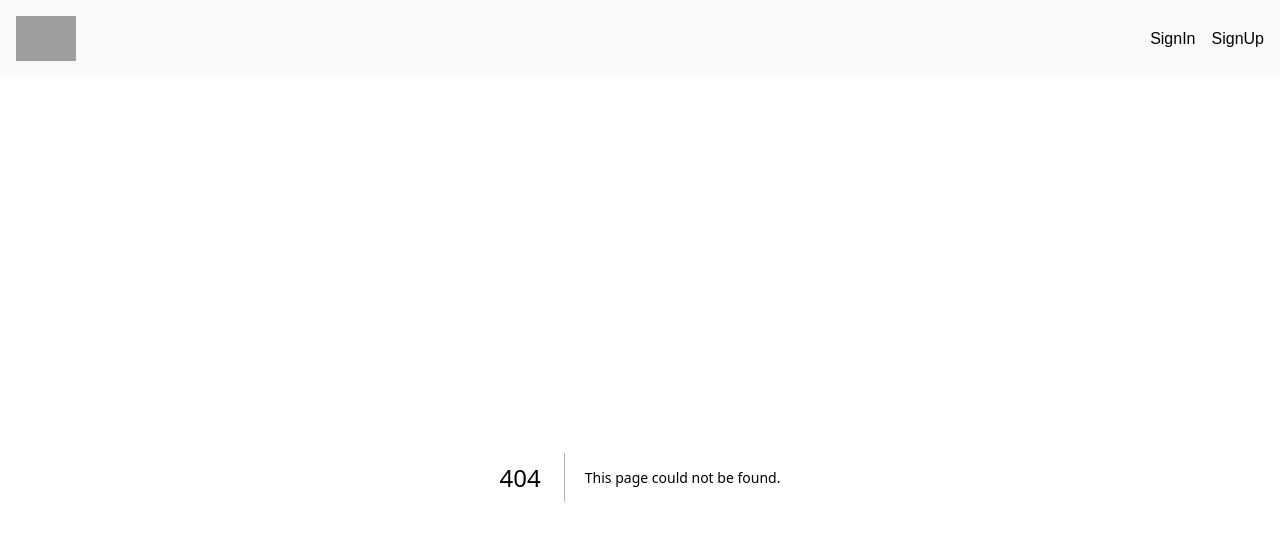
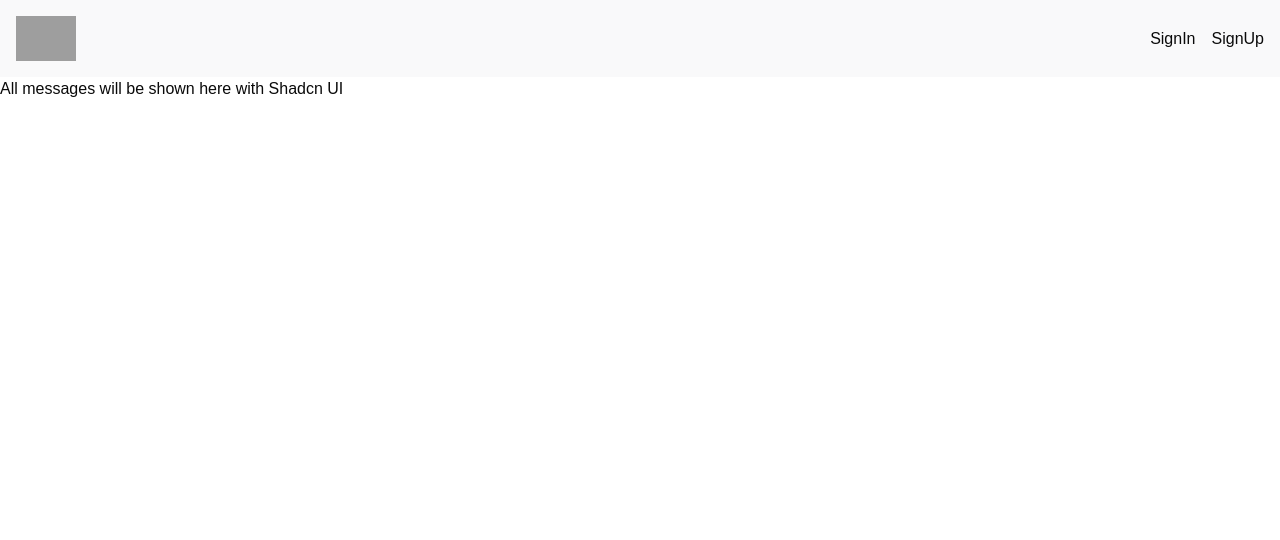
Before and after one commit to huzidev/next-chat, a Next.js app: page /messages in a window 1280 px wide. Before the commit this address had no page. Shown: the top 540 px of the page. Built offline with nearby package versions, Linux system fonts and the light colour scheme; grey boxes are pictures that could not be loaded.

Commit message:
messages route

```diff
--- a/src/app/message/[chatId]/page.jsx
+++ b/src/app/message/[chatId]/page.jsx
@@ -1,11 +1,11 @@
-// app/chat/[userId]/page.js
 "use client";
 
-import { Button, Input } from "@/components/ui";
+import { Button } from "@/components/ui/button";
+import { Input } from "@/components/ui/input";
 import { db } from "@/services/firebase";
 import { useSocket } from "@/services/socket";
 import { collection, getDocs, orderBy, query, where } from "firebase/firestore";
-import { useRouter } from "next/router";
+import { useRouter } from "next/navigation";
 import { useEffect, useState } from "react";
 
 export default function ChatPage() {
--- /dev/null
+++ b/src/app/messages/page.jsx
@@ -0,0 +1,8 @@
+
+export default function page() {
+  return (
+    <div>
+        All messages will be shown here with Shadcn UI
+    </div>
+  )
+}
--- a/src/app/(chat)/user/[id]/page.jsx
+++ b/src/app/user/[id]/page.jsx
@@ -24,23 +24,20 @@ export default function UserProfile() {
 
   useEffect(() => {
     if (!id) return;
-    const fetchUser = async () => {
+    async function fetchUser() {
       try {
         const docRef = doc(db, "users", id);
         const docSnap = await getDoc(docRef);
 
         if (docSnap.exists()) {
           setUser(docSnap.data());
-        } else {
-          console.error("No such user found!");
         }
+        setLoading(false);
+
       } catch (error) {
         console.error("Error fetching user data:", error);
-      } finally {
-        setLoading(false);
       }
     };
-
     fetchUser();
   }, [id]);
 
```
